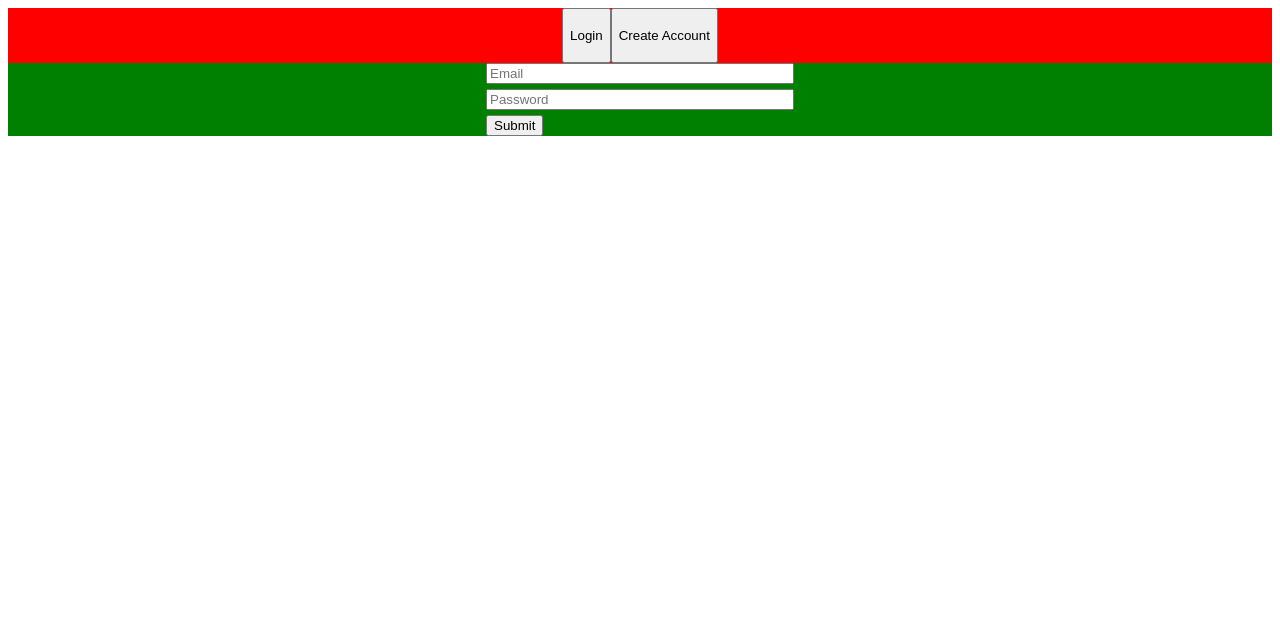
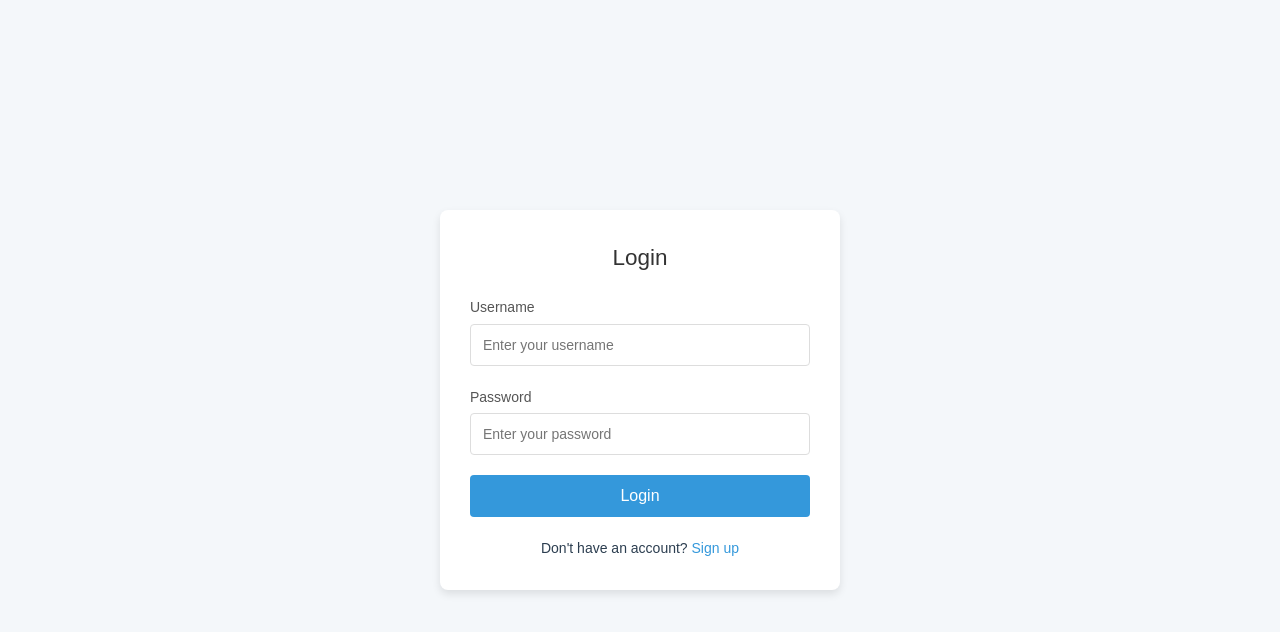
Before and after one commit to tannerkirkendall/budgetmax-app, a Vue app: page / in a window 1280 px wide. Shown: the top 632 px of the page. Built offline with nearby package versions, Linux system fonts and the light colour scheme.

Commit message:
new login form

```diff
--- a/src/App.vue
+++ b/src/App.vue
@@ -9,8 +9,10 @@
     <div v-if="storeUser.isLoggedIn">
       <RouterView />
     </div>
-    <div v-if="!storeUser.isLoggedIn">
-      <LoginOrCreateAccount></LoginOrCreateAccount>
+    <div class="loginOrRegister"  v-if="!storeUser.isLoggedIn">
+
+      <!-- <LoginOrCreateAccount></LoginOrCreateAccount> -->
+      <LoginOrRegister></LoginOrRegister>
     </div>
 
   </div>
@@ -18,7 +20,9 @@
 
 <script setup>
 import LoginOrCreateAccount from '@/components/LoginOrCreateAccount.vue';
+import LoginOrRegister from '@/components/LoginOrRegister.vue';
 import {useUserStore} from '@/stores/userStore'
+import './assets/base.css'
 const storeUser = useUserStore()
 
 import { onMounted, onUpdated } from 'vue'
@@ -29,7 +33,12 @@ onMounted(() => {
 </script>
 
 <style>
-/* .app{
-  text-align: center;
-} */
+.loginOrRegister{
+  font-family: Arial, sans-serif;
+    background-color: #f4f7fa;
+    display: flex;
+    justify-content: center;
+    align-items: center;
+    height: 100vh;
+}
 </style>
--- /dev/null
+++ b/src/components/LoginOrRegister.vue
@@ -0,0 +1,103 @@
+<template>
+    <div class="login-container">
+        <form @submit.prevent="getFormValues()" class="login-form">
+            <h2>Login</h2>
+
+            <div class="input-group">
+                <label for="username">Username</label>
+                <input v-model="email" type="text" id="username" name="username" placeholder="Enter your username" required>
+            </div>
+
+            <div class="input-group">
+                <label for="password">Password</label>
+                <input v-model="password" type="password" id="password" name="password" placeholder="Enter your password" required>
+            </div>
+
+            <button  type="submit" class="login-btn">Login</button>
+
+            <p class="signup-link">Don't have an account? <a href="#">Sign up</a></p>
+        </form>
+    </div>
+</template>
+
+<script setup>
+    import {ref} from 'vue'
+    import {useUserStore} from '@/stores/userStore'
+    const storeUser = useUserStore()
+    const email = ref('')
+    const password = ref('')
+    function getFormValues(){
+        storeUser.postLogin(email.value, password.value)
+    }
+</script>
+
+<style>
+  .login-container {
+    background-color: #fff;
+    padding: 30px;
+    border-radius: 8px;
+    box-shadow: 0 4px 8px rgba(0, 0, 0, 0.1);
+    width: 100%;
+    max-width: 400px;
+  }
+
+  h2 {
+    text-align: center;
+    margin-bottom: 20px;
+    color: #333;
+  }
+
+  .input-group {
+    margin-bottom: 20px;
+  }
+
+  label {
+    display: block;
+    font-size: 14px;
+    color: #555;
+    margin-bottom: 5px;
+  }
+
+  input[type="text"], input[type="password"] {
+    width: 100%;
+    padding: 12px;
+    font-size: 14px;
+    border: 1px solid #ddd;
+    border-radius: 4px;
+    outline: none;
+  }
+
+  input[type="text"]:focus, input[type="password"]:focus {
+    border-color: #3498db;
+  }
+
+  .login-btn {
+    width: 100%;
+    padding: 12px;
+    background-color: #3498db;
+    color: white;
+    font-size: 16px;
+    border: none;
+    border-radius: 4px;
+    cursor: pointer;
+  }
+
+  .login-btn:hover {
+    background-color: #2980b9;
+  }
+
+  .signup-link {
+    text-align: center;
+    margin-top: 20px;
+    font-size: 14px;
+  }
+
+  .signup-link a {
+    color: #3498db;
+    text-decoration: none;
+  }
+
+  .signup-link a:hover {
+    text-decoration: underline;
+  }
+</style>
```
